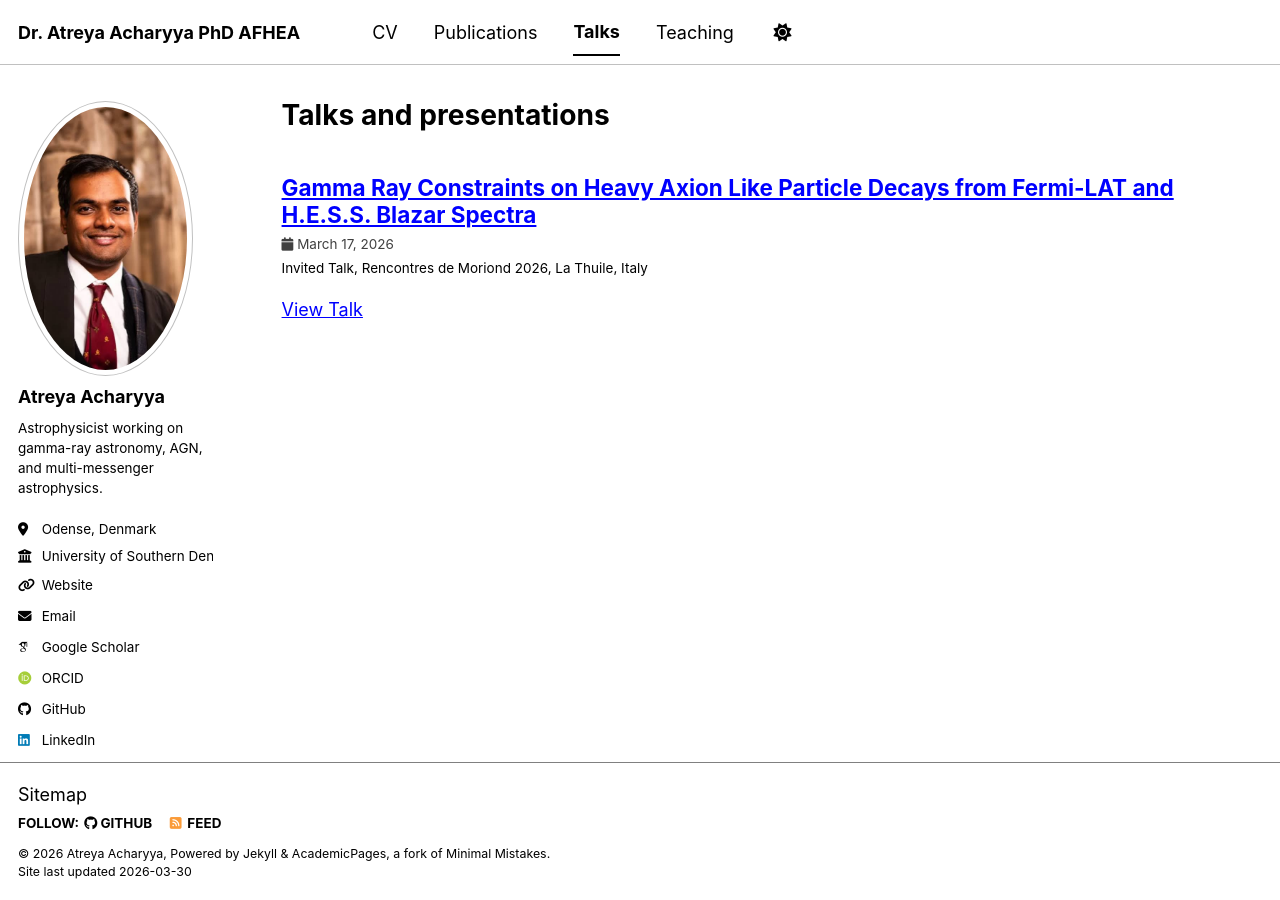
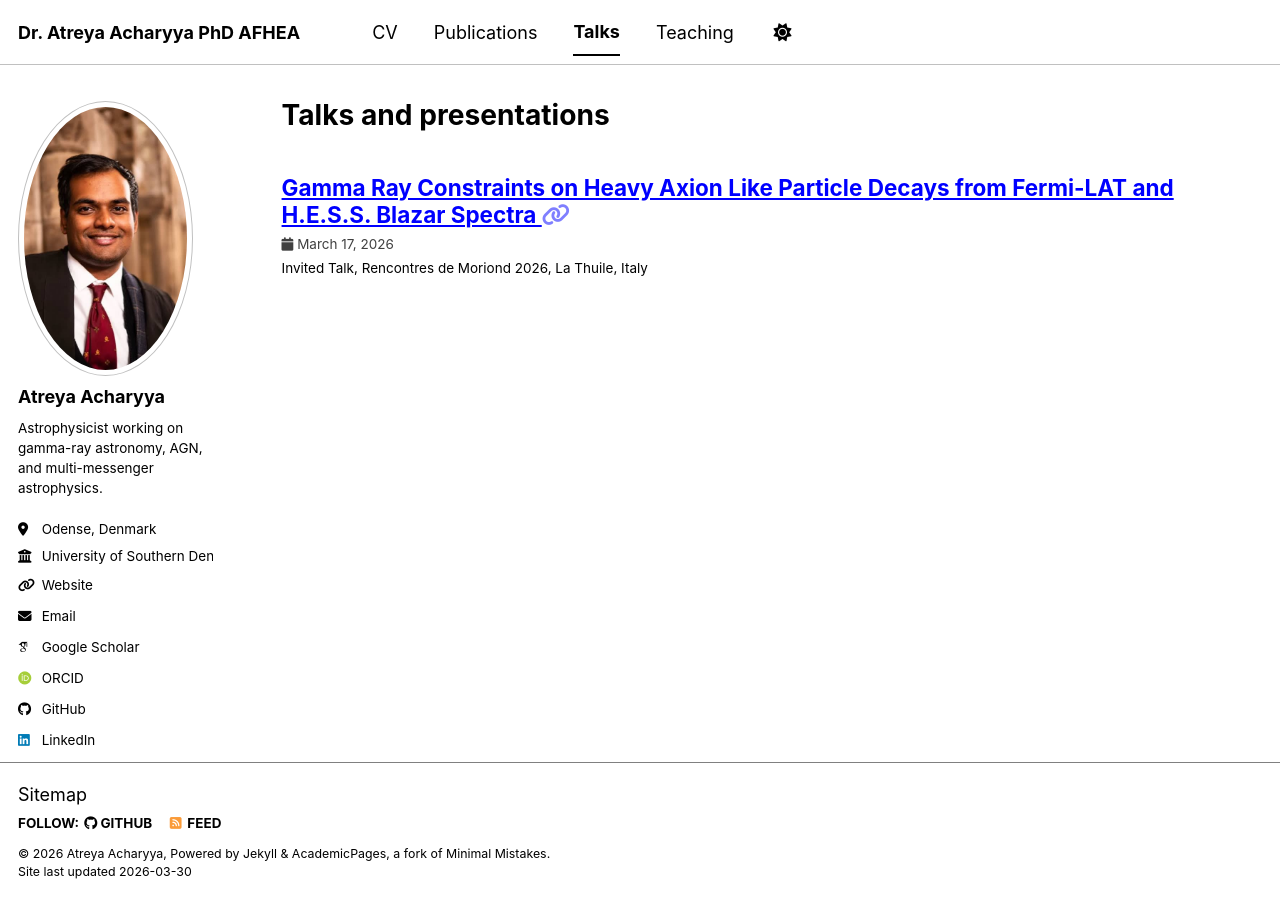
Before and after one commit to atreyaacharyya/atreyaacharyya.github.com, a Jekyll site: the page built from _pages/talks.html, in a window 1280 px wide. Built offline with Jekyll 4.4.1, drawn with Linux system fonts in a browser that asks for light colours; some web fonts are replaced; a script bundle is joined from its source files by our own code; library files that are not in the unit come from our copies.

Commit message:
Update archive-single-talk.html

```diff
--- a/_includes/archive-single-talk.html
+++ b/_includes/archive-single-talk.html
@@ -26,32 +26,22 @@
       </div>
     {% endif %}
     <h2 class="archive__item-title" itemprop="headline">
-      {% if post.link %}
-        <a href="{{ post.link }}">{{ title }}</a>
-        <a href="{{ base_path }}{{ post.url }}" rel="permalink">
-          <i class="fa fa-link" aria-hidden="true" title="permalink"></i><span class="sr-only">Permalink</span>
-        </a>
-      {% else %}
-        <a href="{{ base_path }}{{ post.url }}" rel="permalink">{{ title }}</a>
-      {% endif %}
+      <!-- Link the title to the individual talk page -->
+      <a href="{{ base_path }}{{ post.url }}" rel="permalink">{{ title }}</a>
+      <!-- Optionally add a permanent link icon -->
+      <a href="{{ base_path }}{{ post.url }}" rel="permalink">
+        <i class="fa fa-link" aria-hidden="true" title="permalink"></i><span class="sr-only">Permalink</span>
+      </a>
     </h2>
-
     {% if post.read_time %}
       <p class="page__meta"><i class="fa fa-clock" aria-hidden="true"></i> {% include read-time.html %}</p>
     {% endif %}
-
     {% if post.date %}
       <p class="page__meta"><i class="fa fa-calendar" aria-hidden="true"></i> {{ post.date | date: '%B %d, %Y' }}</p>
     {% endif %}
-
     {% if post.venue %}
-      <p class="archive__item-excerpt" itemprop="description">
-        {{ post.type }}, {{ post.venue }}, {{ post.location }}
-      </p>
+      <p class="archive__item-excerpt" itemprop="description">{{ post.type }}, {{ post.venue }}, {{ post.location }}</p>
     {% endif %}
-
-    <p><a href="{{ base_path }}{{ post.url }}" target="_blank">View Talk</a></p>
-
     {% if post.excerpt %}
       <p class="archive__item-excerpt" itemprop="description">{{ post.excerpt | markdownify }}</p>
     {% endif %}
```
